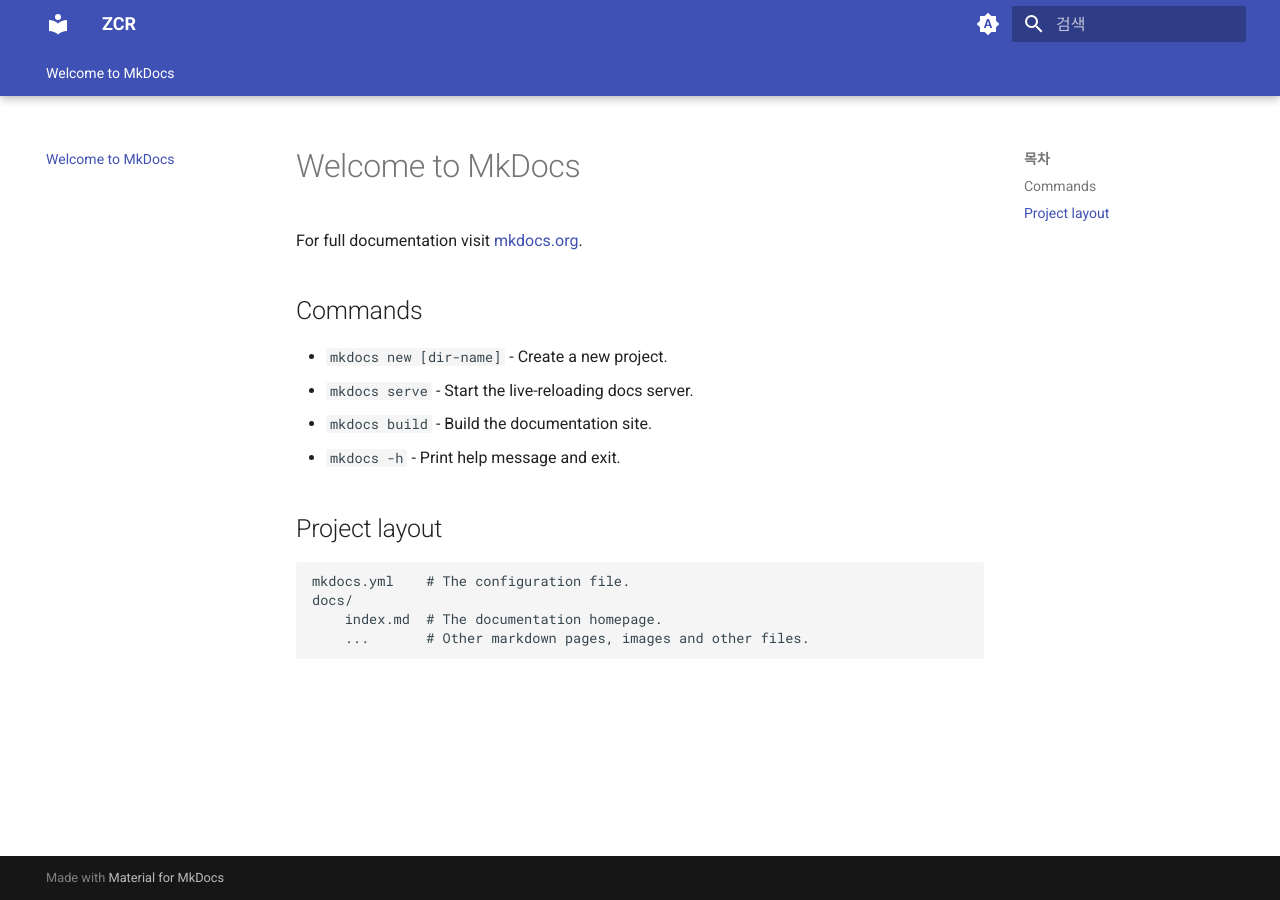
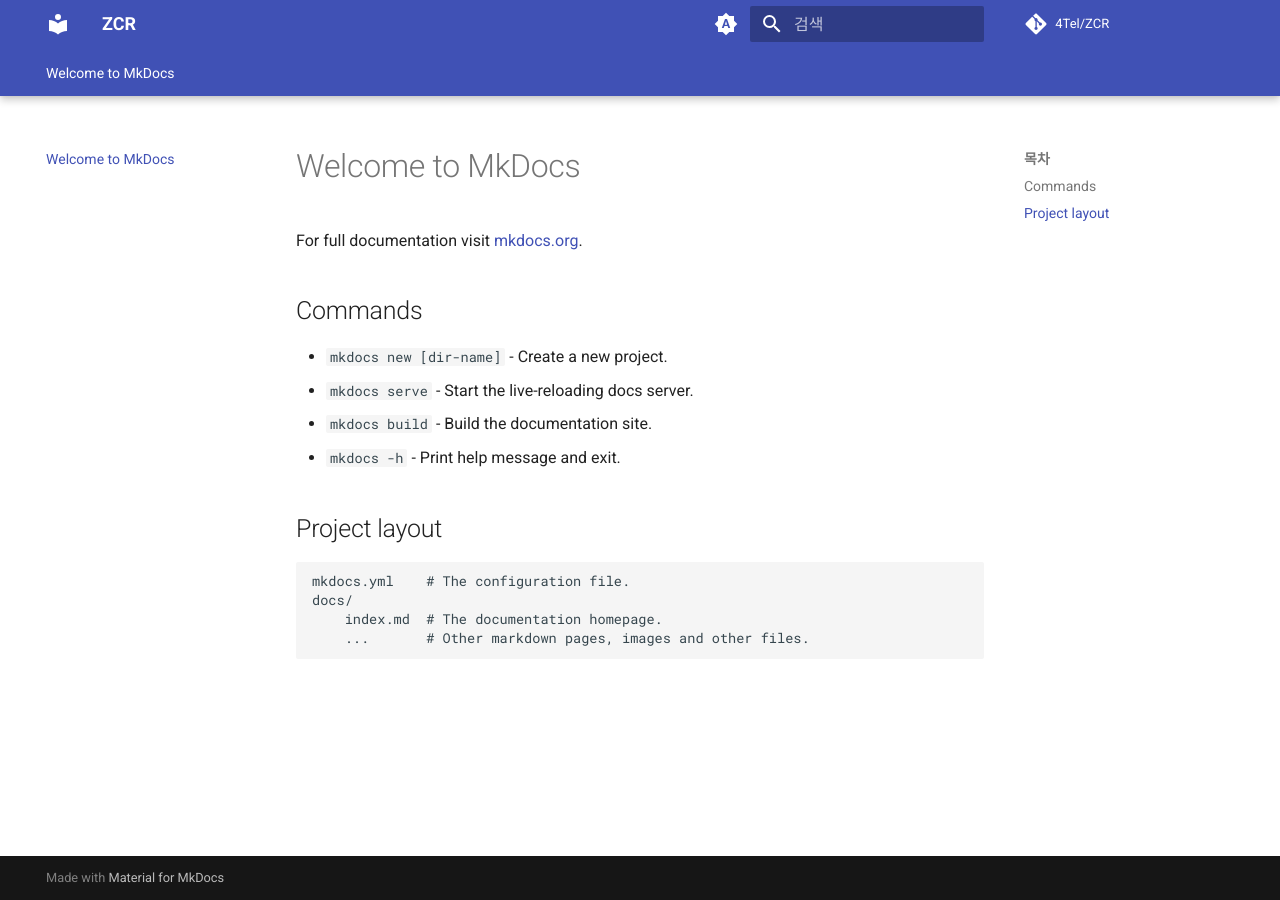
Before and after one commit to 4Tel/ZCR, an MkDocs documentation site: the page built from docs/index.md, in a window 1280 px wide. Built offline with MkDocs 1.6.1 and Material for MkDocs 9.7.7, drawn with Linux system fonts in a browser that asks for light colours; comment, search, counter and statistics services are not loaded.

Commit message:
small changes

```diff
--- a/mkdocs.yml
+++ b/mkdocs.yml
@@ -1,4 +1,8 @@
 site_name: ZCR
+site_author: 4Tel
+
+repo_name: 4Tel/ZCR
+repo_url: https://github.com/4Tel/ZCR
 
 theme:
   name: material
@@ -7,17 +11,20 @@ theme:
   # favicon:
   palette:
     - media: "(prefers-color-scheme)"
-      scheme: default
       toggle:
         icon: material/brightness-auto
         name: Switch to light mode
+
     - media: "(prefers-color-scheme: light)"
       scheme: default
+      primary: indigo
       toggle:
         icon: material/weather-sunny
         name: Switch to dark mode
+
     - media: "(prefers-color-scheme: dark)"
       scheme: slate
+      primary: blue grey
       toggle:
         icon: material/weather-night
         name: Switch to system preference
```
